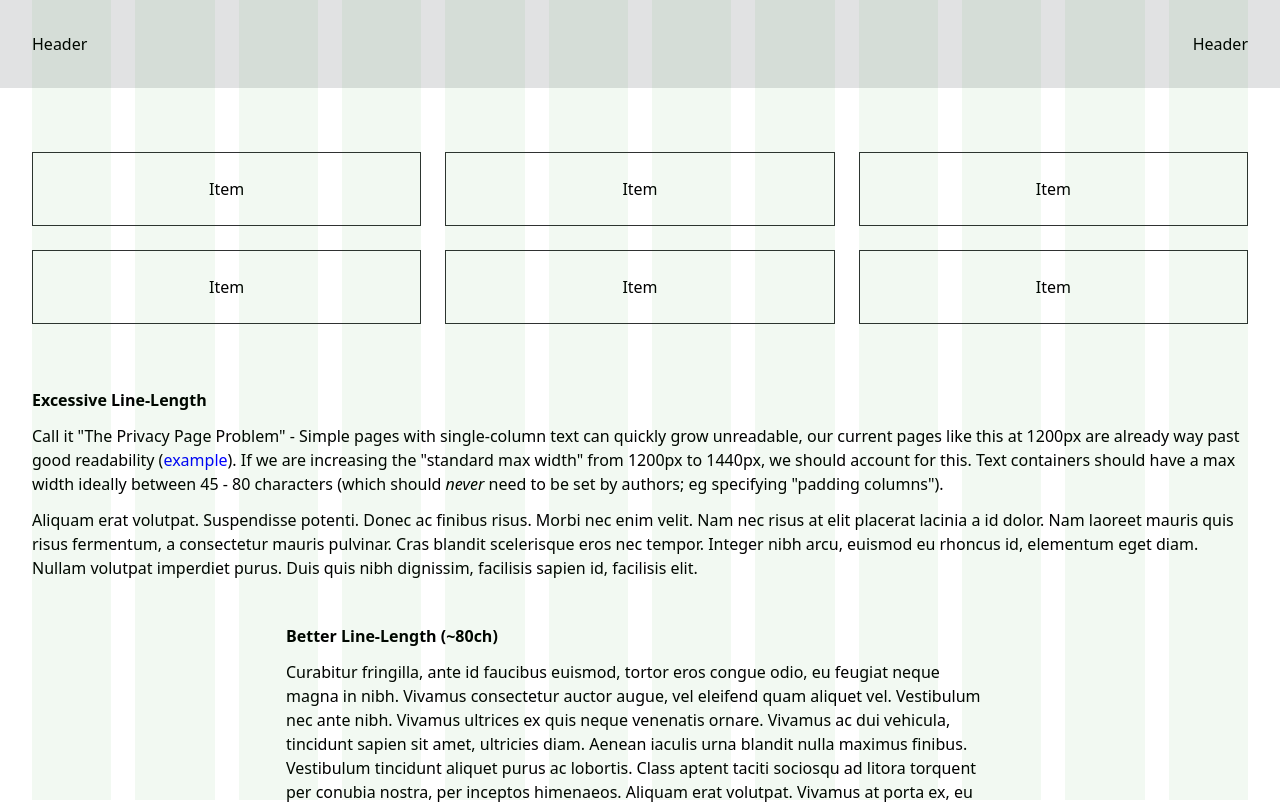
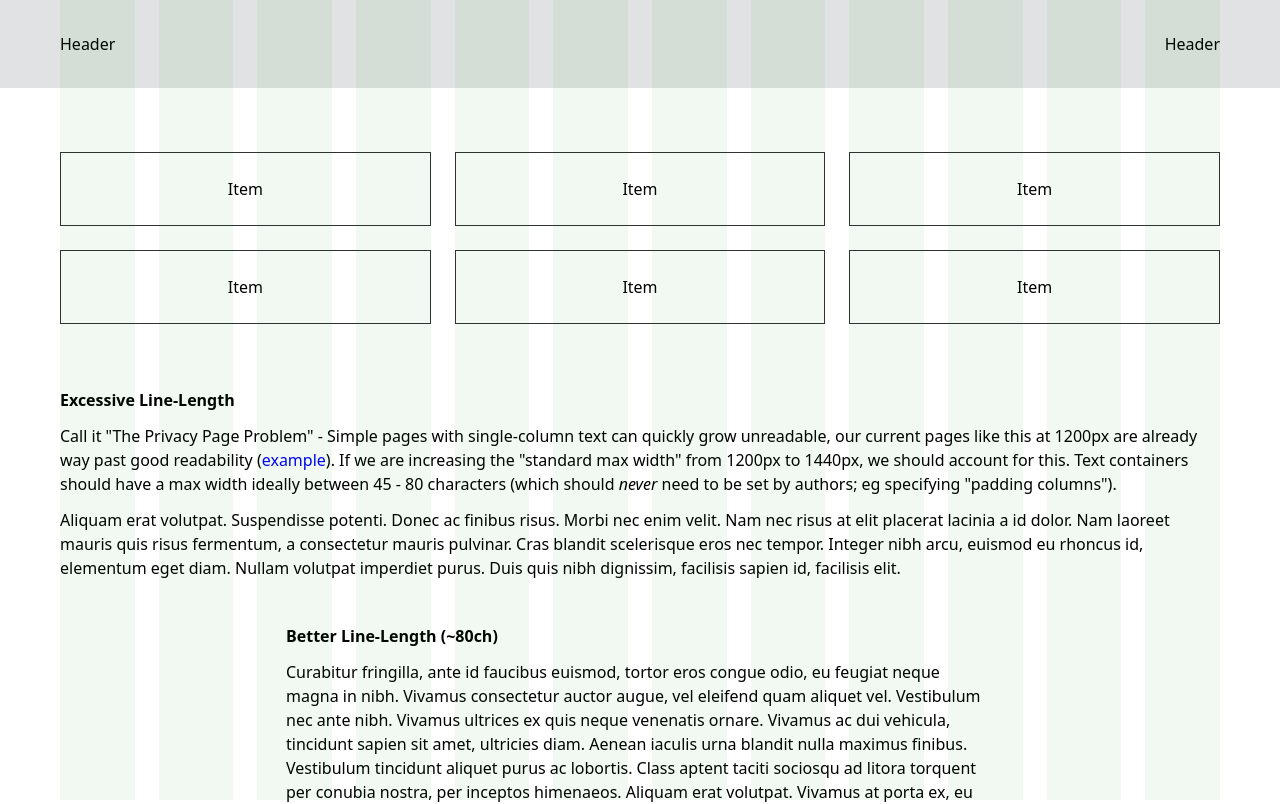
Before and after one commit to bcairns/sk-new-grid, a SvelteKit app: page / in a window 1280 px wide. Shown: the top 804 px of the page. Built offline with nearby package versions, Linux system fonts and the light colour scheme.

Commit message:
allow margins to grow to 60px starting at 1025px

```diff
--- a/src/routes/MaxWidthAndPadding.svelte
+++ b/src/routes/MaxWidthAndPadding.svelte
@@ -3,6 +3,16 @@
     export { _class as class };
 </script>
 
-<div class="max-w-[1504px] px-4 md:px-8 mx-auto {_class}">
+<div class="lg:max-w-[1010px] px-4 md:px-8 mx-auto {_class}">
     <slot />
 </div>
+
+<style>
+    @media (min-width: 1080px) {
+        div {
+            max-width: 1560px;
+            padding-left: 60px;
+            padding-right: 60px;
+        }
+    }
+</style>
--- a/tailwind.config.cjs
+++ b/tailwind.config.cjs
@@ -115,6 +115,7 @@ module.exports = {
 			},
 			spacing: {
 				4.5: '1.125rem',
+				15: '3.75rem',
 				sm: 'var(--spacing-sm)',
 				md: 'var(--spacing-md)',
 				lg: 'var(--spacing-lg)',
```
